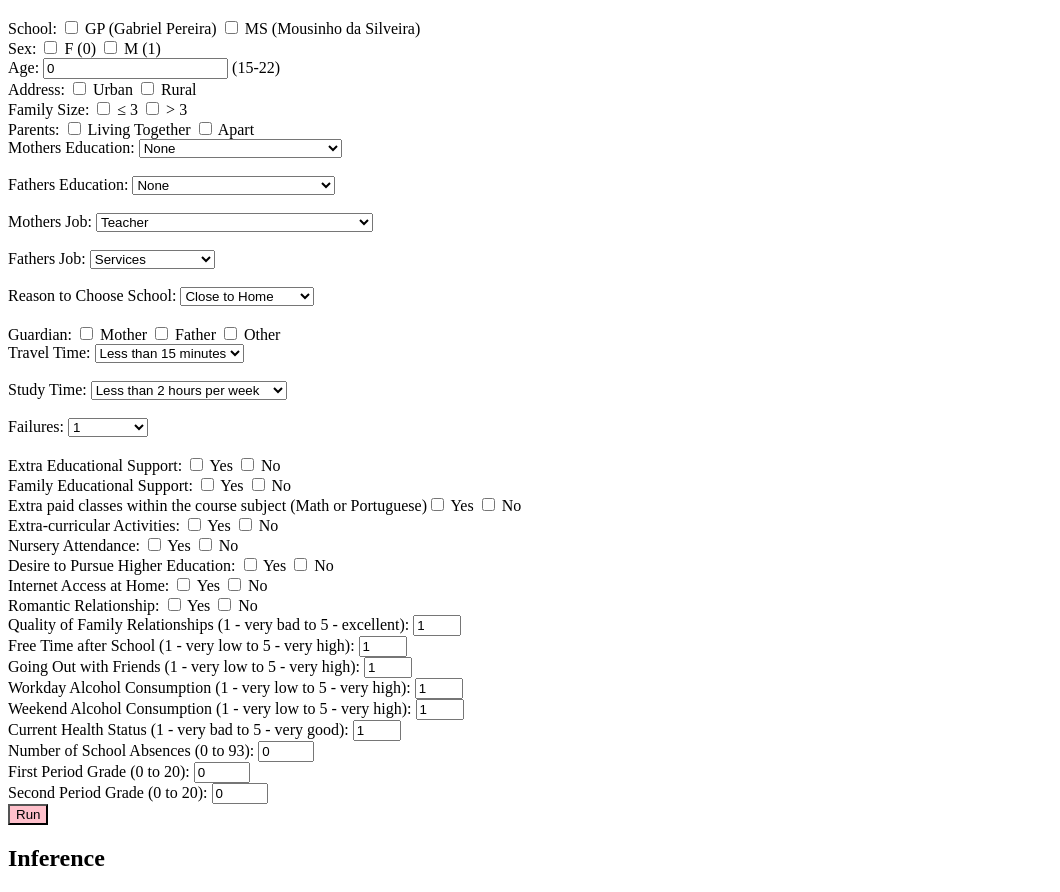
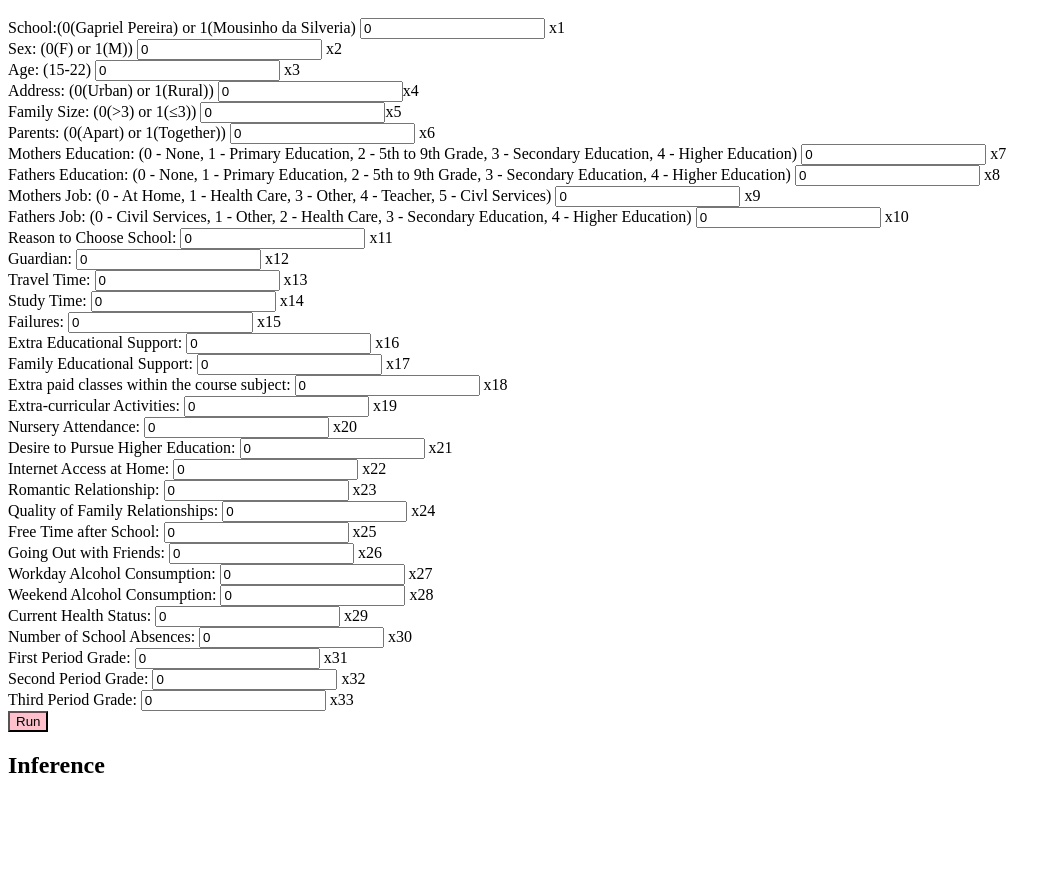
Before and after one commit to Mickellan/final_project, a plain HTML site: page index.html in a window 1280 px wide. Shown: the part 48-940 px from the top of the page, without its empty margins (0-1060 px from the left). After the commit the page ends 847 px from the top, so only its background shows below. Drawn offline with Linux system fonts and the light colour scheme.

Commit message:
Update index.html

```diff
--- a/index.html
+++ b/index.html
@@ -41,112 +41,39 @@
 
 
 <div id="boxes1">
- School:  <input type="checkbox" class="school" value="GP"> GP (Gabriel Pereira)
-  <input type="checkbox" class="school" value="MS"> MS (Mousinho da Silveira) <br/>
-  Sex:  <input type="checkbox" class="sex" value="0"> F (0)
-  <input type="checkbox" class="sex" value="1"> M (1) <br/>
-  Age: <input type="text" class="age" value="0"> (15-22) <br/>
-  Address:  <input type="checkbox" class="address" value="U"> Urban
-  <input type="checkbox" class="address" value="R"> Rural <br/>
-  Family Size:  <input type="checkbox" class="famsize" value="LE3"> ≤ 3
-  <input type="checkbox" class="famsize" value="GT3"> > 3 <br/>
-  Parents:  <input type="checkbox" class="Pstatus" value="T"> Living Together
-  <input type="checkbox" class="Pstatus" value="A"> Apart <br/>
-Mothers Education:  <select class="Medu">
-  <option value="0">None</option>
-  <option value="1">Primary Education (4th Grade)</option>
-  <option value="2">5th to 9th Grade</option>
-  <option value="3">Secondary Education</option>
-  <option value="4">Higher Education</option>
-</select>
-<br><br>
-
-Fathers Education:  <select class="Fedu">
-  <option value="0">None</option>
-  <option value="1">Primary Education (4th Grade)</option>
-  <option value="2">5th to 9th Grade</option>
-  <option value="3">Secondary Education</option>
-  <option value="4">Higher Education</option>
-</select>
-<br><br>
-
-Mothers Job:  <select class="Mjob">
-  <option value="0">Teacher</option>
-  <option value="1">Health Care Related</option>
-  <option value="3">Civil Services (e.g. administrative or police)</option>
-  <option value="4">At Home</option>
-  <option value="5">Other</option>
-</select>
-<br><br>
-
-Fathers Job:  <select class="Fjob">
-  <option value="0">Services</option>
-  <option value="1">Other</option>
-  <option value="2">Services</option>
-  <option value="3">Health</option>
-  <option value="4">Teacher/At Home</option>
-</select><br><br>
-Reason to Choose School:  <select class="reason">
-  <option value="0">Close to Home</option>
-  <option value="1">School Reputation</option>
-  <option value="2">Course Preference</option>
-  <option value="3">Other</option>
-</select><br><br>
-  Guardian:  <input type="checkbox" class="guardian" value="0"> Mother
-  <input type="checkbox" class="guardian" value="1"> Father
-  <input type="checkbox" class="guardian" value="2"> Other <br/>
-Travel Time:  <select class="traveltime">
-  <option value="1">Less than 15 minutes</option>
-  <option value="2">15 to 30 minutes</option>
-  <option value="3">30 minutes to 1 hour</option>
-  <option value="4">More than 1 hour</option>
-</select><br><br>
-Study Time:  <select class="studytime">
-  <option value="1">Less than 2 hours per week</option>
-  <option value="2">2 to 5 hours per week</option>
-  <option value="3">5 to 10 hours per week</option>
-  <option value="4">More than 10 hours per week</option>
-</select><br><br>
-Failures:  <select class="failures">
-  <option value="1">1</option>
-  <option value="2">2</option>
-  <option value="3">3</option>
-  <option value="4">4 or more</option>
-</select><br><br>
-Extra Educational Support:  <input type="checkbox" class="schoolsup" value="0"> Yes
-  <input type="checkbox" class="schoolsup" value="1"> No<br>
-  Family Educational Support:  <input type="checkbox" class="famsup" value="0"> Yes
-  <input type="checkbox" class="famsup" value="1"> No<br>
-Extra paid classes within the course subject (Math or Portuguese)<input type="checkbox" class="paid" value="0"> Yes
-  <input type="checkbox" class="paid" value="1"> No<br>
-Extra-curricular Activities:  <input type="checkbox" class="activities" value="0"> Yes
-  <input type="checkbox" class="activities" value="1"> No<br>
-Nursery Attendance:  <input type="checkbox" class="nursery" value="0"> Yes
-<input type="checkbox" class="nursery" value="1"> No<br>
-Desire to Pursue Higher Education:  <input type="checkbox" class="higher" value="0"> Yes
-  <input type="checkbox" class="higher" value="1"> No<br>
-Internet Access at Home:  <input type="checkbox" class="internet" value="0"> Yes
-  <input type="checkbox" class="internet" value="1"> No<br>
-Romantic Relationship:  <input type="checkbox" class="romantic" value="0"> Yes
-<input type="checkbox" class="romantic" value="1"> No<br>
-Quality of Family Relationships (1 - very bad to 5 - excellent):
-<input type="number" class="famrel" min="1" max="5" value="1"><br>
-Free Time after School (1 - very low to 5 - very high):
-<input type="number" class="freetime" min="1" max="5" value="1"><br>
-Going Out with Friends (1 - very low to 5 - very high):
-<input type="number" class="goout" min="1" max="5" value="1"><br>
-Workday Alcohol Consumption (1 - very low to 5 - very high):
-<input type="number" class="Dalc" min="1" max="5" value="1"><br>
-Weekend Alcohol Consumption (1 - very low to 5 - very high):
-<input type="number" class="Walc" min="1" max="5" value="1"><br>
-Current Health Status (1 - very bad to 5 - very good):
-<input type="number" class="health" min="1" max="5" value="1"><br>
-Number of School Absences (0 to 93):
-<input type="number" class="absences" min="0" max="93" value="0"><br>
-First Period Grade (0 to 20):
-<input type="number" class="G1" min="0" max="20" value="0"><br>
-Second Period Grade (0 to 20):
-<input type="number" class="G2" min="0" max="20" value="0"><br>
+School:(0(Gapriel Pereira) or 1(Mousinho da Silveria) <input type="text" id="box1" value="0"> x1 <br/>
+Sex: (0(F) or 1(M)) <input type="text" id="box2" value="0"> x2 <br/>
+Age: (15-22) <input type="text" id="box3" value="0"> x3  <br/>
+Address: (0(Urban) or 1(Rural)) <input type="text" id="box4" value="0">x4 <br/>
+Family Size: (0(>3) or 1(≤3)) <input type="text" id="box5" value="0" >x5 <br/>
+Parents: (0(Apart) or 1(Together)) <input type="text" id="box6" value="0"> x6 <br/>
+Mothers Education: (0 - None, 1 - Primary Education, 2 - 5th to 9th Grade, 3 - Secondary Education, 4 - Higher Education) <input type="text" id="box7" value="0"> x7 <br/>
+Fathers Education: (0 - None, 1 - Primary Education, 2 - 5th to 9th Grade, 3 - Secondary Education, 4 - Higher Education) <input type="text" id="box8" value="0"> x8  <br/>
+Mothers Job: (0 - At Home, 1 - Health Care, 3 - Other, 4 - Teacher, 5 - Civl Services) <input type="text" id="box9" value="0"> x9 <br/>
+Fathers Job: (0 - Civil Services, 1 - Other, 2 - Health Care, 3 - Secondary Education, 4 - Higher Education) <input type="text" id="box10" value="0"> x10 <br/>
+Reason to Choose School: <input type="text" id="box11" value="0"> x11 <br/>
+Guardian: <input type="text" id="box12" value="0"> x12 <br/>
+Travel Time: <input type="text" id="box13" value="0"> x13 <br/>
+Study Time: <input type="text" id="box14" value="0"> x14 <br/>
+Failures: <input type="text" id="box15" value="0"> x15 <br/>
+Extra Educational Support: <input type="text" id="box16" value="0"> x16 <br/>
+Family Educational Support: <input type="text" id="box17" value="0"> x17 <br/>
+Extra paid classes within the course subject: <input type="text" id="box18" value="0"> x18 <br/>
+Extra-curricular Activities: <input type="text" id="box19" value="0"> x19 <br/>
+Nursery Attendance: <input type="text" id="box20" value="0"> x20 <br/>
+Desire to Pursue Higher Education: <input type="text" id="box21" value="0"> x21 <br/>
+Internet Access at Home: <input type="text" id="box22" value="0"> x22 <br/>
+Romantic Relationship: <input type="text" id="box23" value="0"> x23 <br/>
+Quality of Family Relationships: <input type="text" id="box24" value="0"> x24 <br/>
+Free Time after School: <input type="text" id="box25" value="0"> x25 <br/>
+Going Out with Friends: <input type="text" id="box26" value="0"> x26 <br/>
+Workday Alcohol Consumption: <input type="text" id="box27" value="0"> x27 <br/>
+Weekend Alcohol Consumption: <input type="text" id="box28" value="0"> x28 <br/>
+Current Health Status: <input type="text" id="box29" value="0"> x29 <br/>
+Number of School Absences: <input type="text" id="box30" value="0"> x30 <br/>
+First Period Grade: <input type="text" id="box31" value="0"> x31 <br/>
+Second Period Grade: <input type="text" id="box32" value="0"> x32 <br/>
+Third Period Grade: <input type="text" id="box33" value="0"> x33 <br/>
 </div>
 
 
```
